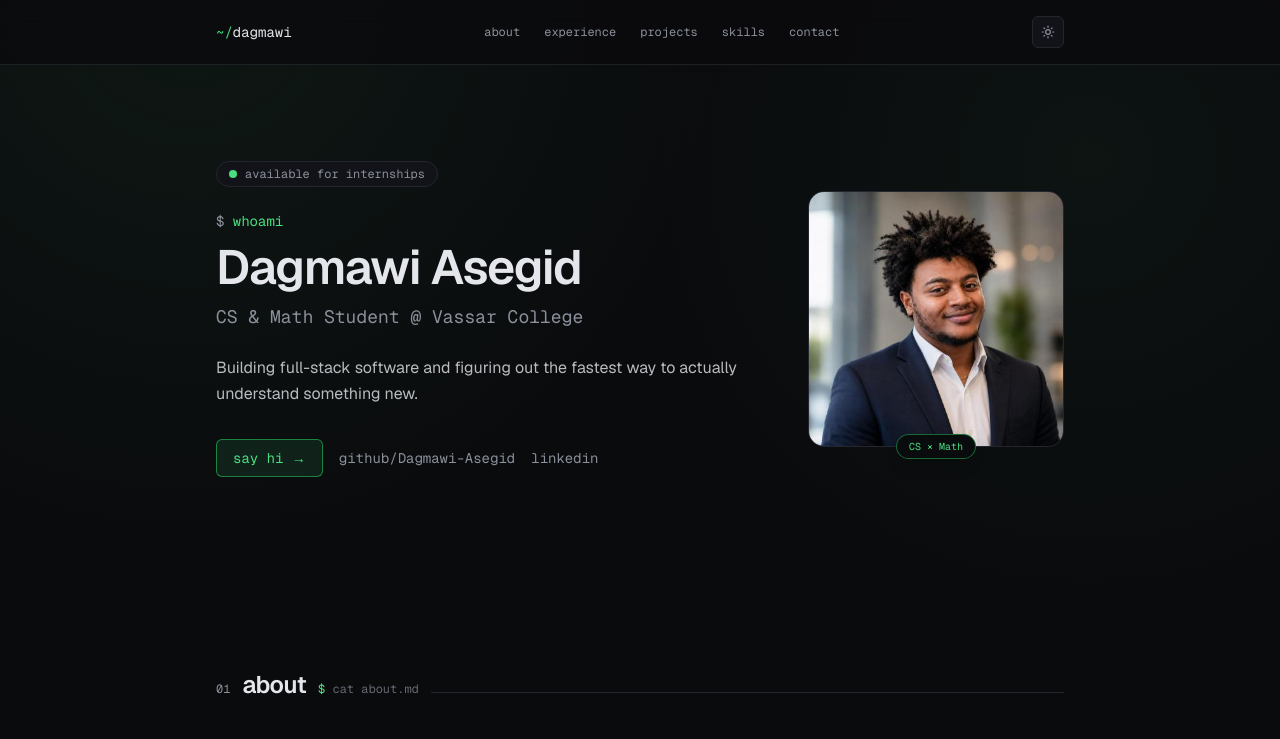
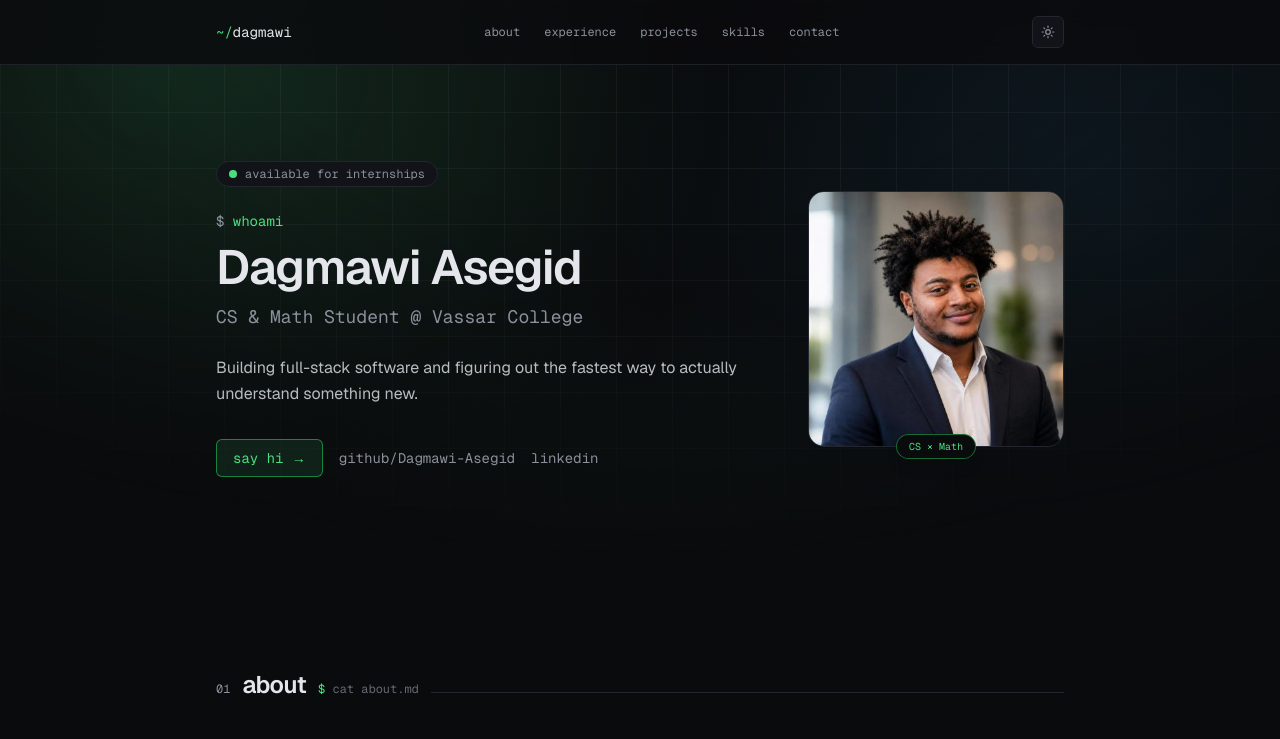
Before and after one commit to Dagmawi-Asegid/portfolio, a Next.js app: page / in a window 1280 px wide. Shown: the top 739 px of the page. Built offline with nearby package versions, Linux system fonts and the light colour scheme.

Commit message:
Add ambient grid background with glow accents

```diff
--- a/app/globals.css
+++ b/app/globals.css
@@ -8,6 +8,9 @@
   --muted: #8b909c;
   --accent: #4ade80;
   --accent-dim: #22c55e;
+  --grid-line: rgba(255, 255, 255, 0.045);
+  --glow-primary: rgba(74, 222, 128, 0.16);
+  --glow-secondary: rgba(56, 189, 248, 0.09);
 }
 
 .light {
@@ -18,6 +21,9 @@
   --muted: #6b7076;
   --accent: #16a34a;
   --accent-dim: #15803d;
+  --grid-line: rgba(23, 24, 28, 0.05);
+  --glow-primary: rgba(22, 163, 74, 0.1);
+  --glow-secondary: rgba(14, 165, 233, 0.07);
 }
 
 @theme inline {
@@ -37,12 +43,32 @@
 }
 
 body {
+  position: relative;
   background: var(--background);
   color: var(--foreground);
   font-family: var(--font-sans);
+}
+
+body::before {
+  content: "";
+  position: fixed;
+  inset: 0;
+  z-index: -1;
+  pointer-events: none;
   background-image:
-    radial-gradient(circle at 15% 0%, rgba(74, 222, 128, 0.06), transparent 40%),
-    radial-gradient(circle at 85% 20%, rgba(74, 222, 128, 0.04), transparent 35%);
+    radial-gradient(circle at 12% 8%, var(--glow-primary), transparent 42%),
+    radial-gradient(circle at 88% 28%, var(--glow-secondary), transparent 40%),
+    radial-gradient(circle at 50% 92%, var(--glow-primary), transparent 45%),
+    linear-gradient(var(--grid-line) 1px, transparent 1px),
+    linear-gradient(90deg, var(--grid-line) 1px, transparent 1px);
+  background-size:
+    auto,
+    auto,
+    auto,
+    56px 56px,
+    56px 56px;
+  mask-image: radial-gradient(ellipse 90% 70% at 50% 0%, black 35%, transparent 100%);
+  -webkit-mask-image: radial-gradient(ellipse 90% 70% at 50% 0%, black 35%, transparent 100%);
 }
 
 ::selection {
```
